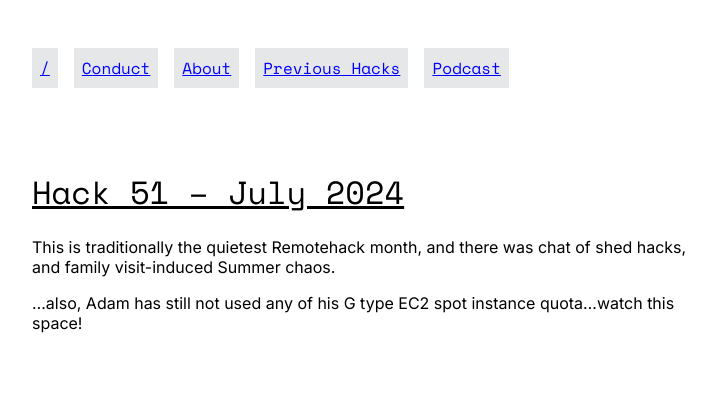
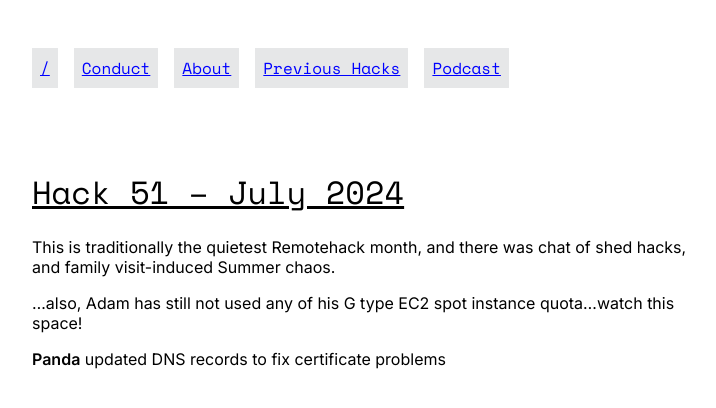
Before and after one commit to remotehack/remotehack.github.io, a Jekyll site: the page built from _hacks/51.md, in a window 1280 px wide. Shown: the top 408 px of the page, without its empty margins (272-988 px from the left). Built offline with Jekyll 4.4.1, drawn with Linux system fonts in a browser that asks for light colours.

Commit message:
Add my stuff

```diff
--- a/_hacks/51.md
+++ b/_hacks/51.md
@@ -6,3 +6,5 @@ date: 2024-07-27
 This is traditionally the quietest Remotehack month, and there was chat of shed hacks, and family visit-induced Summer chaos.
 
 ...also, Adam has still not used any of his G type EC2 spot instance quota...watch this space!
+
+**Panda** updated DNS records to fix certificate problems
```
